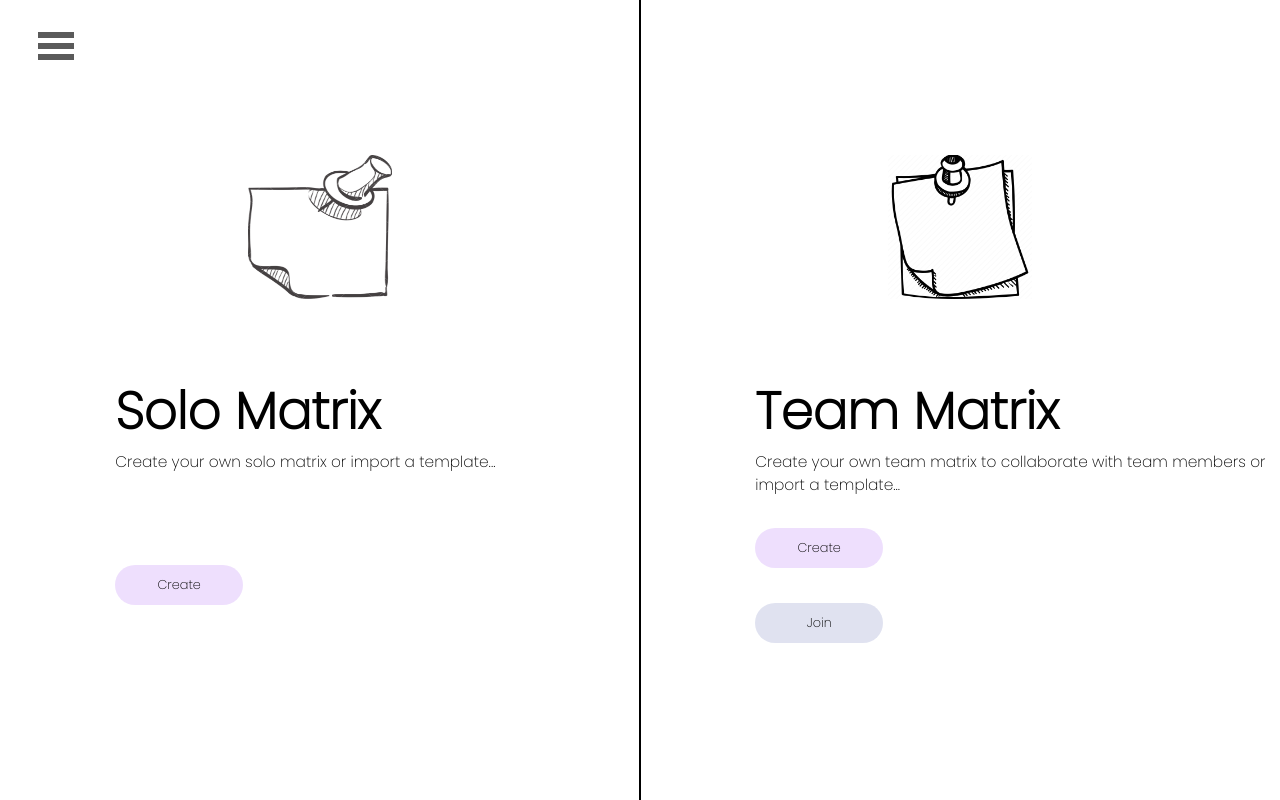
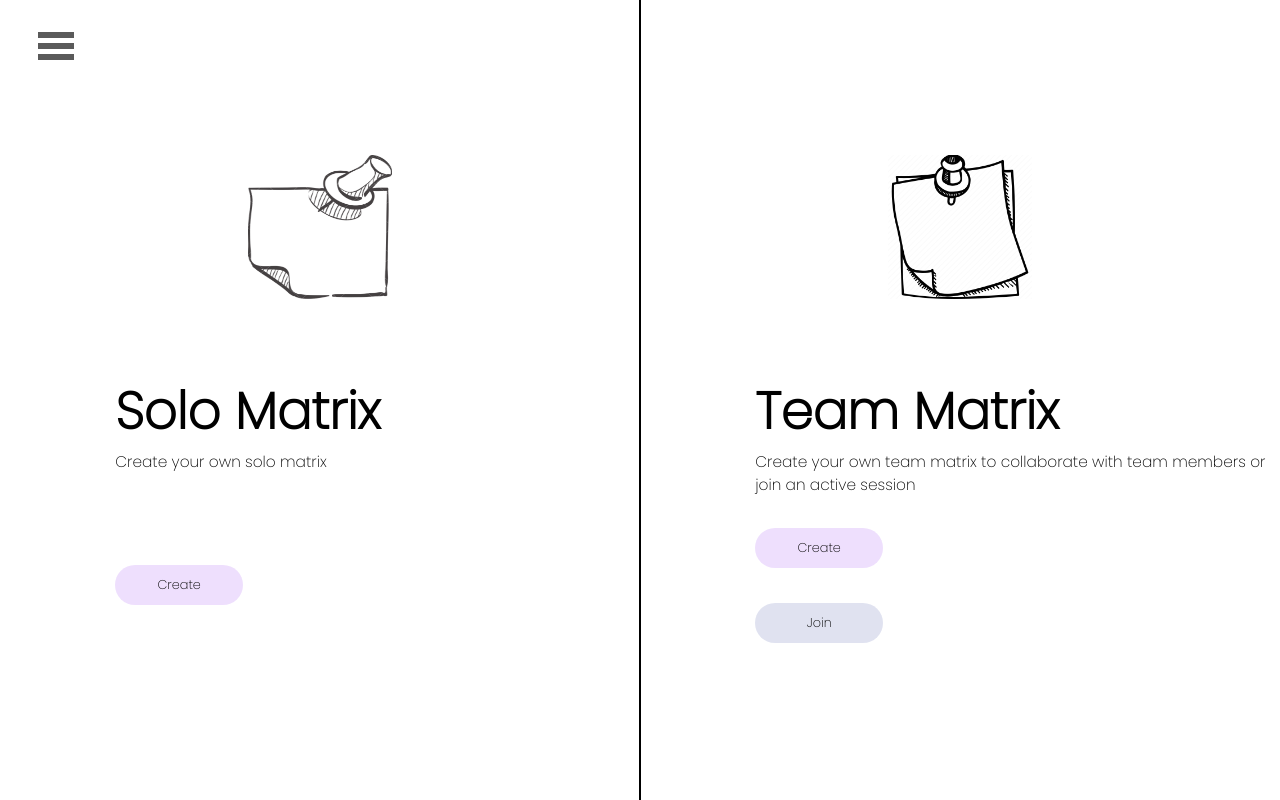
Before and after one commit to indexZ3ro/FIT4002, a React (Create React App) app in the folder client/: page /Home in a window 1280 px wide. Built offline with nearby package versions, Linux system fonts and the light colour scheme; no server answers; sample sign-in values are in the browser's storage.

Commit message:
wording change

```diff
--- a/client/src/pages/home.js
+++ b/client/src/pages/home.js
@@ -67,7 +67,7 @@ const Homepage = () => {
             <div className="homepage-content-text">
               <div className="homepage-heading">Solo Matrix</div>
               <div className="homepage-subheading">
-                Create your own solo matrix or import a template...
+                Create your own solo matrix
               </div>
             </div>
             <div className="homepage-content-button">
@@ -93,8 +93,7 @@ const Homepage = () => {
             <div className="homepage-content-text">
               <div className="homepage-heading">Team Matrix</div>
               <div className="homepage-subheading">
-                Create your own team matrix to collaborate with team members or
-                import a template...
+                Create your own team matrix to collaborate with team members or join an active session
               </div>
             </div>
             <div className="homepage-content-button">
```
Also changed, not shown: 1 other file (tests, documents, lock files or other folders).
